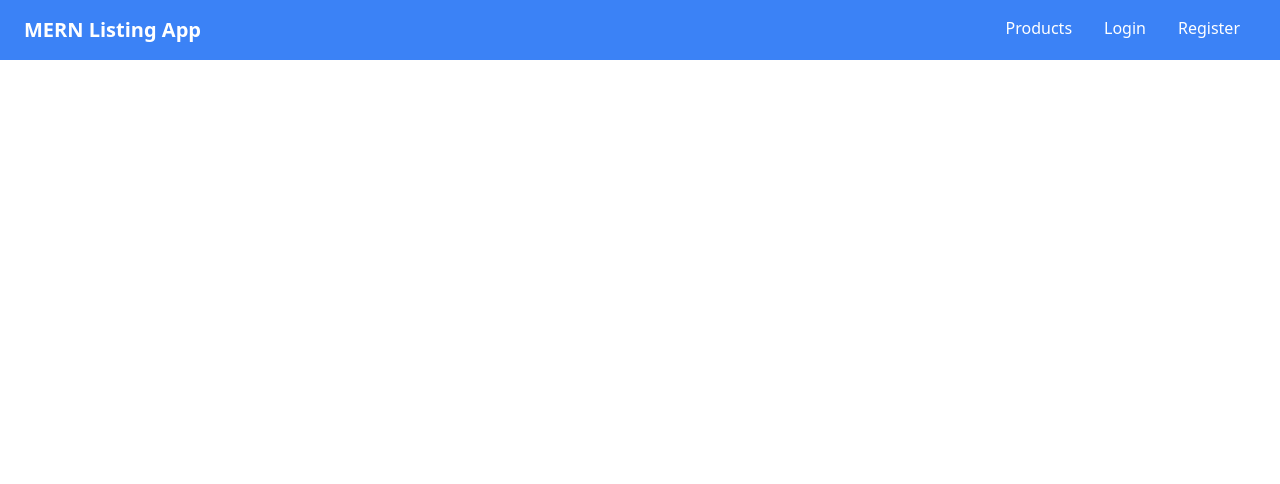
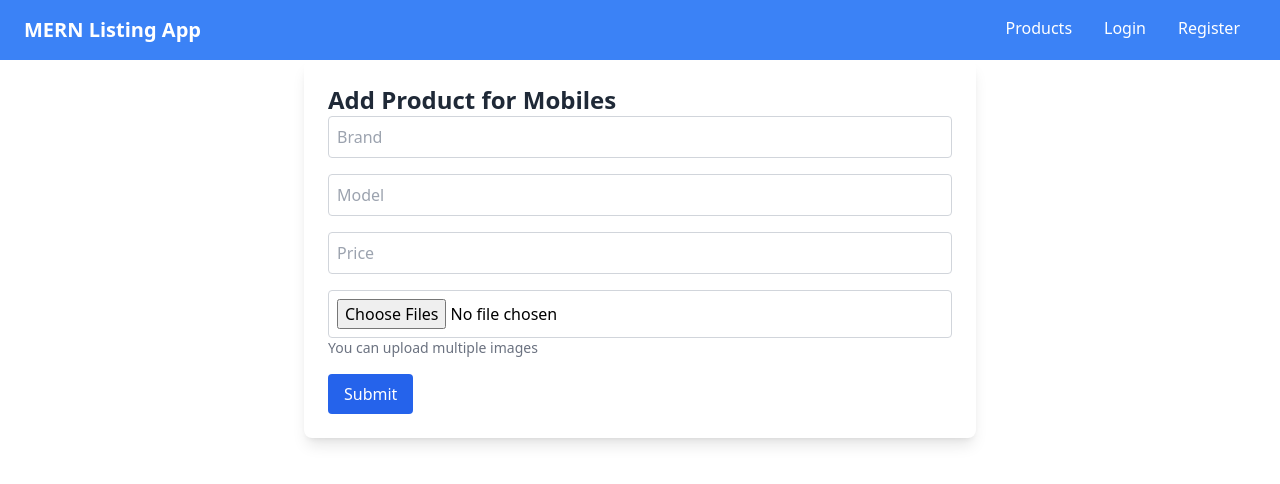
Before and after one commit to rakeshboyiri/xchange, a React (Create React App) app: page /category/1 in a window 1280 px wide. Shown: the top 484 px of the page. Built offline with nearby package versions, Linux system fonts and the light colour scheme.

Commit message:
post-add-page

```diff
--- a/src/App.js
+++ b/src/App.js
@@ -7,6 +7,8 @@ import Login from './components/Login';
 import Products from './components/Products';
 import SellForm from './pages/SellForm';
 import Chat from './components/Chat';
+import CategoryCard from './components/category/CategoryCard';
+import CategoryDetails from './components/category/CategoryDetails';
 
 const App = () => {
   return (
@@ -20,6 +22,8 @@ const App = () => {
           <Route path="/products" element={<Products />} />
           <Route path="/sells" element={<SellForm />} />
           <Route path="/chat" element={<Chat />} />
+          <Route path="/cat" element={<CategoryCard />} />
+          <Route path="/category/:id" element={<CategoryDetails />} />
         </Routes>
       </div>
     </Router>
--- /dev/null
+++ b/src/components/category/CategoryCard.js
@@ -0,0 +1,53 @@
+import React from 'react';
+import { Link } from 'react-router-dom';
+import pic from '../../assets/pic.png'; // Adjust the path if necessary
+
+const CategoryCard = () => {
+  const categories = [
+    { id: 1, name: 'Mobiles', image: pic },
+    { id: 2, name: 'Electronics', image: pic },
+    { id: 3, name: 'Clothing', image: pic },
+    { id: 4, name: 'Furniture', image: pic },
+    { id: 5, name: 'Books', image: pic },
+    { id: 6, name: 'Sports', image: pic },
+    { id: 7, name: 'Toys', image: pic },
+    { id: 8, name: 'Automotive', image: pic },
+    { id: 9, name: 'Health & Beauty', image: pic },
+    { id: 10, name: 'Groceries', image: pic },
+    { id: 11, name: 'Home Appliances', image: pic },
+    { id: 12, name: 'Jewelry', image: pic },
+    { id: 13, name: 'Music', image: pic },
+    { id: 14, name: 'Gaming', image: pic },
+    { id: 15, name: 'Photography', image: pic },
+    { id: 16, name: 'Art & Collectibles', image: pic },
+    { id: 17, name: 'Pets', image: pic },
+    { id: 18, name: 'Watches', image: pic },
+    { id: 19, name: 'Stationery', image: pic },
+    { id: 20, name: 'Shoes', image: pic },
+  ];
+
+  return (
+    <div className="p-6"> {/* Added padding for spacing around grid */}
+      <div className="grid grid-cols-1 sm:grid-cols-2 md:grid-cols-2 lg:grid-cols-4 gap-6"> {/* Ensure only 4 cards per row on larger screens */}
+        {categories.map((category) => (
+          <Link
+            key={category.id}
+            to={`/category/${category.id}`}
+            className="block bg-white shadow-lg rounded-lg overflow-hidden transform transition-all duration-300 hover:scale-105 hover:shadow-2xl"
+          >
+            <img
+              src={category.image}
+              alt={category.name}
+              className="w-full h-30 object-cover rounded-t-lg"
+            />
+            <div className="p-4">
+              <h3 className="text-lg font-semibold text-gray-700">{category.name}</h3>
+            </div>
+          </Link>
+        ))}
+      </div>
+    </div>
+  );
+};
+
+export default CategoryCard;
--- /dev/null
+++ b/src/components/category/CategoryDetails.js
@@ -0,0 +1,141 @@
+import React, { useState } from 'react';
+import { useParams } from 'react-router-dom';
+
+const CategoryDetails = () => {
+  const { id } = useParams();  // Get the category ID from the URL
+  const [productDetails, setProductDetails] = useState({});
+  const [images, setImages] = useState([]);
+
+  // Handle the change of form fields
+  const handleInputChange = (e) => {
+    setProductDetails({
+      ...productDetails,
+      [e.target.name]: e.target.value,
+    });
+  };
+
+  // Handle image upload
+  const handleImageChange = (e) => {
+    const files = Array.from(e.target.files);
+    setImages(files);
+  };
+
+  // Define the form based on category ID
+  const renderCategoryForm = () => {
+    switch (id) {
+      case '1': // Mobiles
+        return (
+          <>
+            <input
+              type="text"
+              name="brand"
+              placeholder="Brand"
+              className="w-full p-2 border border-gray-300 rounded"
+              onChange={handleInputChange}
+            />
+            <input
+              type="text"
+              name="model"
+              placeholder="Model"
+              className="w-full p-2 border border-gray-300 rounded"
+              onChange={handleInputChange}
+            />
+            <input
+              type="number"
+              name="price"
+              placeholder="Price"
+              className="w-full p-2 border border-gray-300 rounded"
+              onChange={handleInputChange}
+            />
+          </>
+        );
+      case '2': // Electronics
+        return (
+          <>
+            <input
+              type="text"
+              name="brand"
+              placeholder="Brand"
+              className="w-full p-2 border border-gray-300 rounded"
+              onChange={handleInputChange}
+            />
+            <input
+              type="text"
+              name="warranty"
+              placeholder="Warranty"
+              className="w-full p-2 border border-gray-300 rounded"
+              onChange={handleInputChange}
+            />
+            <input
+              type="number"
+              name="price"
+              placeholder="Price"
+              className="w-full p-2 border border-gray-300 rounded"
+              onChange={handleInputChange}
+            />
+          </>
+        );
+      case '3': // Clothing
+        return (
+          <>
+            <input
+              type="text"
+              name="size"
+              placeholder="Size"
+              className="w-full p-2 border border-gray-300 rounded"
+              onChange={handleInputChange}
+            />
+            <input
+              type="text"
+              name="material"
+              placeholder="Material"
+              className="w-full p-2 border border-gray-300 rounded"
+              onChange={handleInputChange}
+            />
+            <input
+              type="number"
+              name="price"
+              placeholder="Price"
+              className="w-full p-2 border border-gray-300 rounded"
+              onChange={handleInputChange}
+            />
+          </>
+        );
+      default:
+        return null;
+    }
+  };
+
+  const handleSubmit = (e) => {
+    e.preventDefault();
+    // Handle form submission
+    console.log('Product Details:', productDetails);
+    console.log('Uploaded Images:', images);
+  };
+
+  return (
+    <div className="max-w-2xl mx-auto p-6 bg-white shadow-lg rounded-lg">
+      <h2 className="text-2xl font-bold text-gray-800">Add Product for {id === '1' ? 'Mobiles' : id === '2' ? 'Electronics' : 'Clothing'}</h2>
+      <form onSubmit={handleSubmit} className="space-y-4">
+        {renderCategoryForm()}
+        <div>
+          <input
+            type="file"
+            multiple
+            onChange={handleImageChange}
+            className="w-full p-2 border border-gray-300 rounded"
+          />
+          <p className="text-sm text-gray-500">You can upload multiple images</p>
+        </div>
+        <button
+          type="submit"
+          className="px-4 py-2 bg-blue-600 text-white rounded hover:bg-blue-500"
+        >
+          Submit
+        </button>
+      </form>
+    </div>
+  );
+};
+
+export default CategoryDetails;
```
Also changed, not shown: src/assets/pic.png (added).
